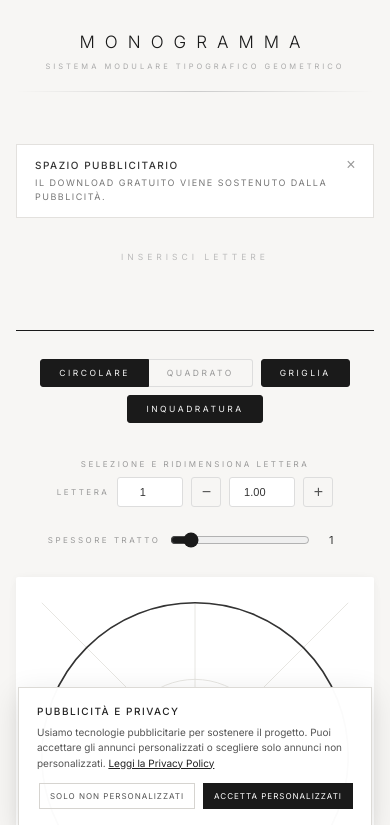
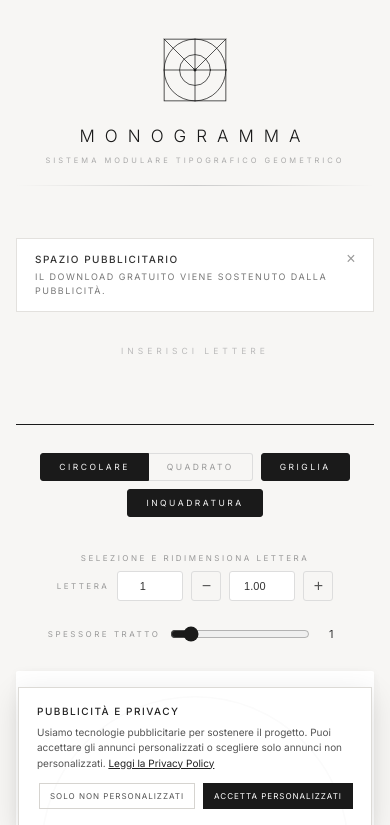
Before and after one commit to Croznoz/MONOGRAMMA, a plain HTML site: page index.html in a window 390 px wide. Shown: the top 825 px of the page. Drawn offline with Linux system fonts and the light colour scheme.

Commit message:
Add geometric Monogramma logo

```diff
--- a/index.html
+++ b/index.html
@@ -5,6 +5,7 @@
     <meta name="viewport" content="width=device-width, initial-scale=1.0">
     <title>Monogramma — Generatore Geometrico</title>
     <meta name="description" content="Tool minimale per la creazione di monogrammi geometrici modulari. Sistema tipografico A-Z.">
+    <link rel="icon" type="image/svg+xml" href="logo.svg">
     <link rel="preconnect" href="https://fonts.googleapis.com">
     <link rel="preconnect" href="https://fonts.gstatic.com" crossorigin>
     <link href="https://fonts.googleapis.com/css2?family=Inter:wght@200;300;400;500&display=swap" rel="stylesheet">
@@ -33,6 +34,13 @@
         .header {
             text-align: center;
             margin-bottom: 52px;
+        }
+
+        .brand-mark {
+            display: block;
+            width: 92px;
+            height: 92px;
+            margin: 0 auto 22px;
         }
 
         .header h1 {
@@ -529,6 +537,12 @@
                 letter-spacing: 10px;
             }
 
+            .brand-mark {
+                width: 76px;
+                height: 76px;
+                margin-bottom: 18px;
+            }
+
             .header .subtitle {
                 font-size: 7.5px;
                 letter-spacing: 3px;
@@ -565,6 +579,7 @@
     <div class="app">
         <!-- Header -->
         <header class="header">
+            <img class="brand-mark" src="logo.svg" alt="">
             <h1>Monogramma</h1>
             <p class="subtitle">Sistema Modulare Tipografico Geometrico</p>
             <div class="divider"></div>
```
Also changed, not shown: logo.svg (added).
